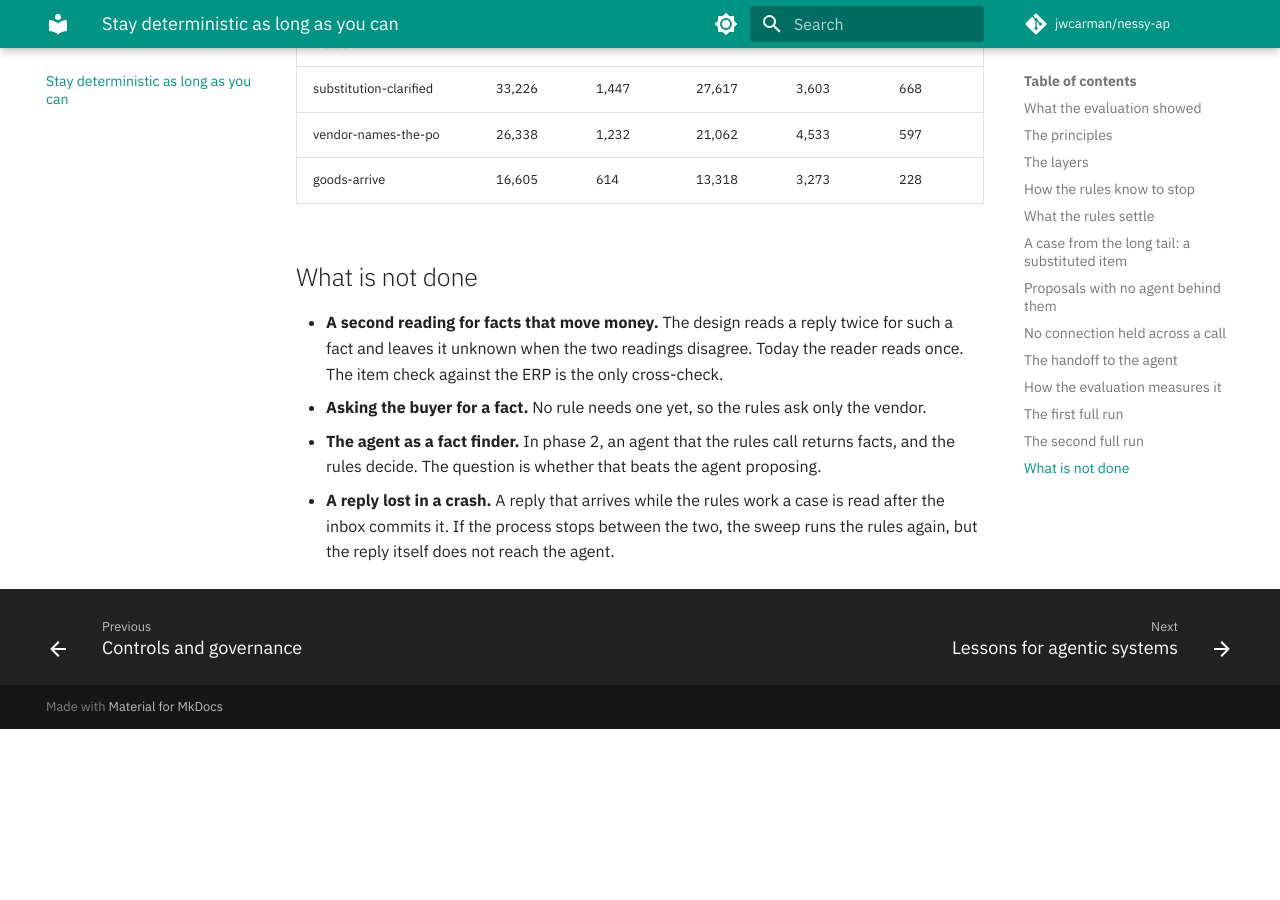
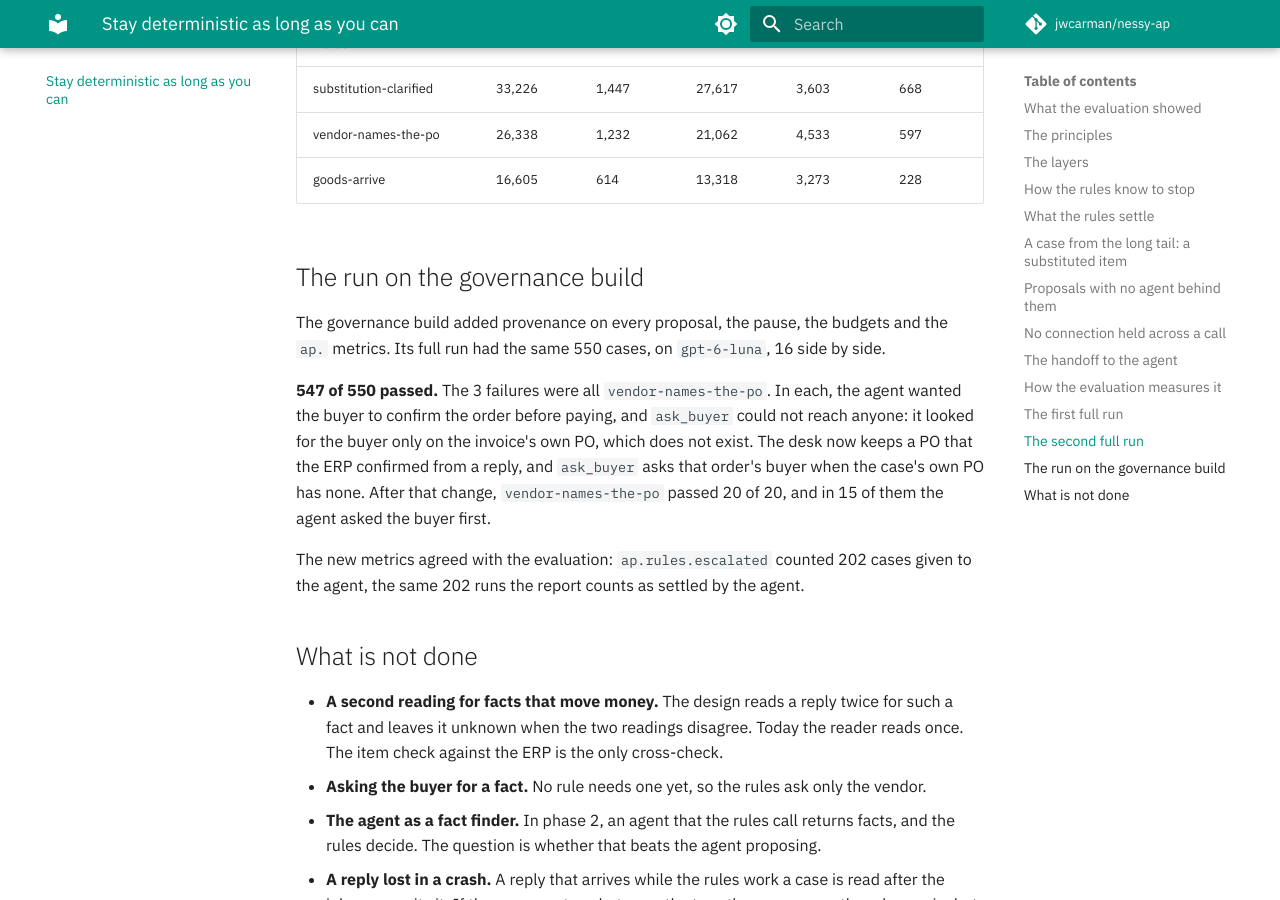
Before and after one commit to jwcarman/nessy-ap, an MkDocs documentation site: the page built from docs/deterministic-first.md, in a window 1280 px wide and 900 px high, scrolled down 9066 px. Built offline with MkDocs 1.6.1 and Material for MkDocs 9.7.7, drawn with Linux system fonts in a browser that asks for light colours; comment, search, counter and statistics services are not loaded; before the commit the page ends 9795 px from its top, so only the background shows below that.

Commit message:
docs: the run on the governance build, and the ask-buyer fix it led to
Co-Authored-By: Claude Opus 5.5 (1M context) <noreply@anthropic.com>
Claude-Session: https://claude.ai/code/session_01AFNcEjRLnMqMPkEMiki84C

```diff
--- a/docs/deterministic-first.md
+++ b/docs/deterministic-first.md
@@ -287,6 +287,21 @@ Usage per case for the new agent scenarios, all `gpt-6-luna`:
 | vendor-names-the-po | 26,338 | 1,232 | 21,062 | 4,533 | 597 |
 | goods-arrive | 16,605 | 614 | 13,318 | 3,273 | 228 |
 
+## The run on the governance build
+
+The governance build added provenance on every proposal, the pause, the budgets and the `ap.`
+metrics. Its full run had the same 550 cases, on `gpt-6-luna`, 16 side by side.
+
+**547 of 550 passed.** The 3 failures were all `vendor-names-the-po`. In each, the agent wanted the
+buyer to confirm the order before paying, and `ask_buyer` could not reach anyone: it looked for
+the buyer only on the invoice's own PO, which does not exist. The desk now keeps a PO that the ERP
+confirmed from a reply, and `ask_buyer` asks that order's buyer when the case's own PO has none.
+After that change, `vendor-names-the-po` passed 20 of 20, and in 15 of them the agent asked the
+buyer first.
+
+The new metrics agreed with the evaluation: `ap.rules.escalated` counted 202 cases given to the
+agent, the same 202 runs the report counts as settled by the agent.
+
 ## What is not done
 
 - **A second reading for facts that move money.** The design reads a reply twice for such a fact
```
